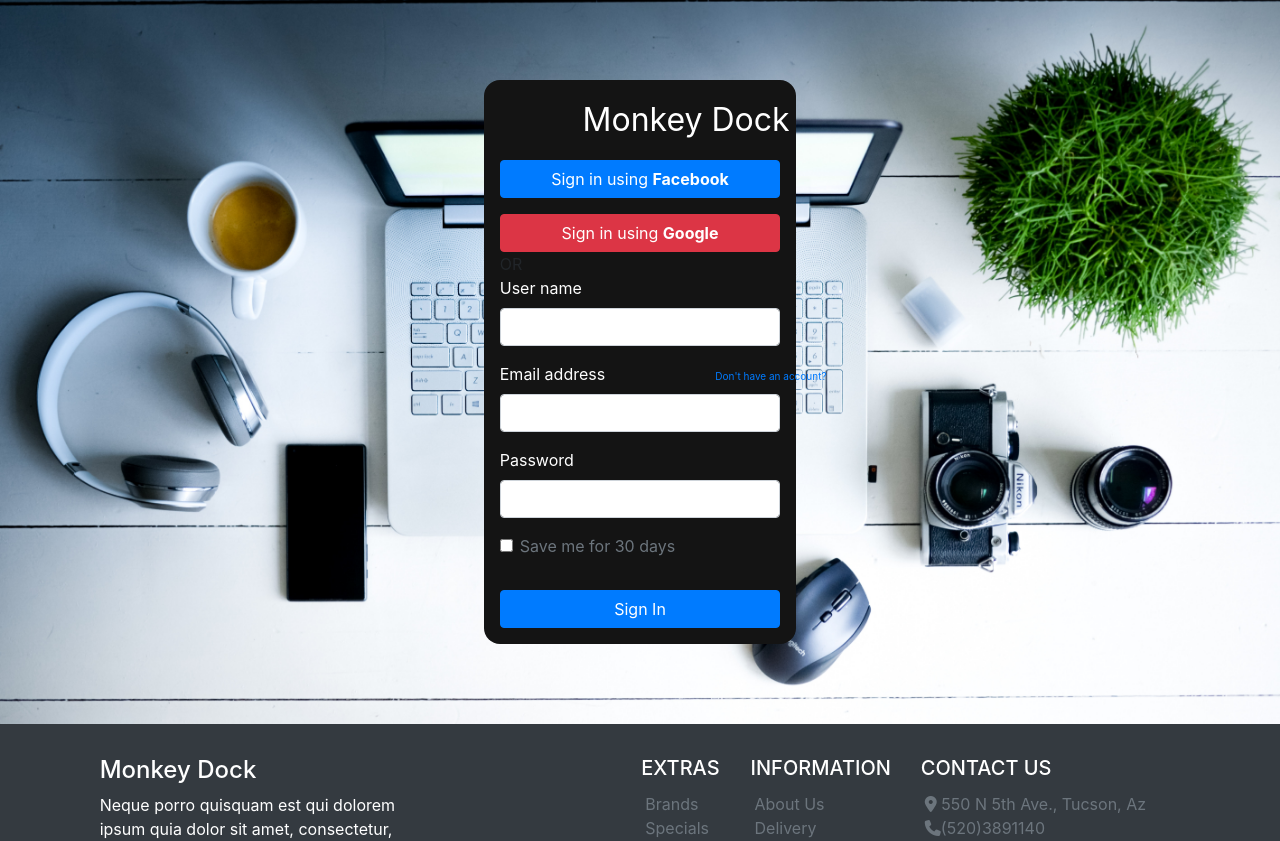
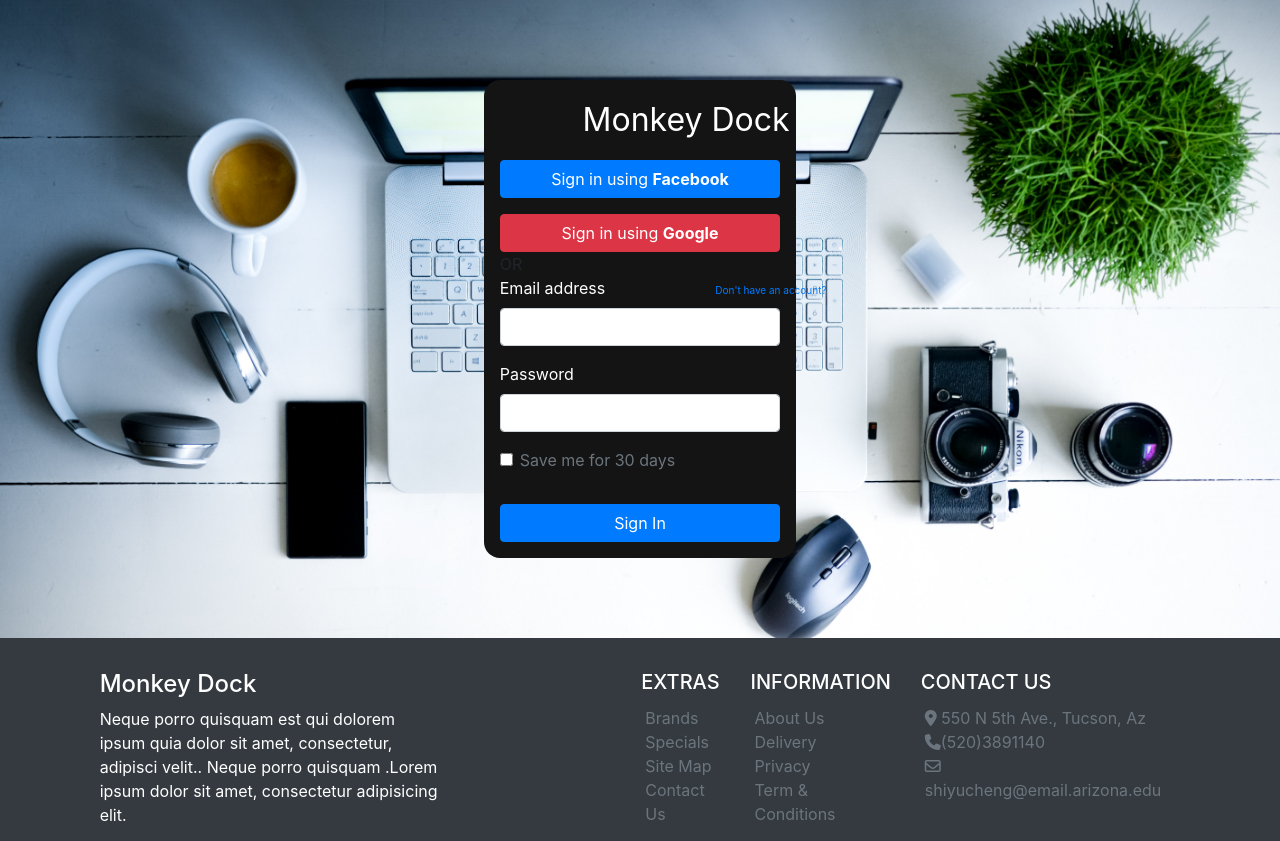
Before and after one commit to ShiyuCheng2018/ISTA-Capstone, a React (Create React App) app in the folder client/: page /signin in a window 1280 px wide. Shown: the top 841 px of the page. Built offline with nearby package versions, Linux system fonts and the light colour scheme.

Commit message:
update sign in page: get rid of name formgroup

```diff
--- a/client/src/User/SignIn/index.jsx
+++ b/client/src/User/SignIn/index.jsx
@@ -10,7 +10,6 @@ class SignIn extends Component{
         this.state = {
             email: "",
             password: "",
-            name:"",
             error: "",
             redirectToReferer: false,
             loading: false
@@ -30,11 +29,10 @@ class SignIn extends Component{
     clickSubmit = (event) => {
         event.preventDefault();
         this.setState({loading: true});
-        const {email, password, name} = this.state;
+        const {email, password} = this.state;
         const user = {
             email,
             password,
-            username: name,
             "grant_type":"password",
             "audience":"Test API",
             "client_id":"iphone123",
@@ -74,10 +72,6 @@ class SignIn extends Component{
                             className="font-weight-bold">Google</span></button>
                         OR
                         <form>
-                            <div className="form-group">
-                                <label htmlFor="name">User name</label>
-                                <input id={'name'} name={'name'}  className={'form-control'} onChange={this.handleChange('name')} value={name}/>
-                            </div>
                             <div className="form-group">
                                 <label htmlFor="email">Email address
                                     <Link className="" to={'/signup'}
```
